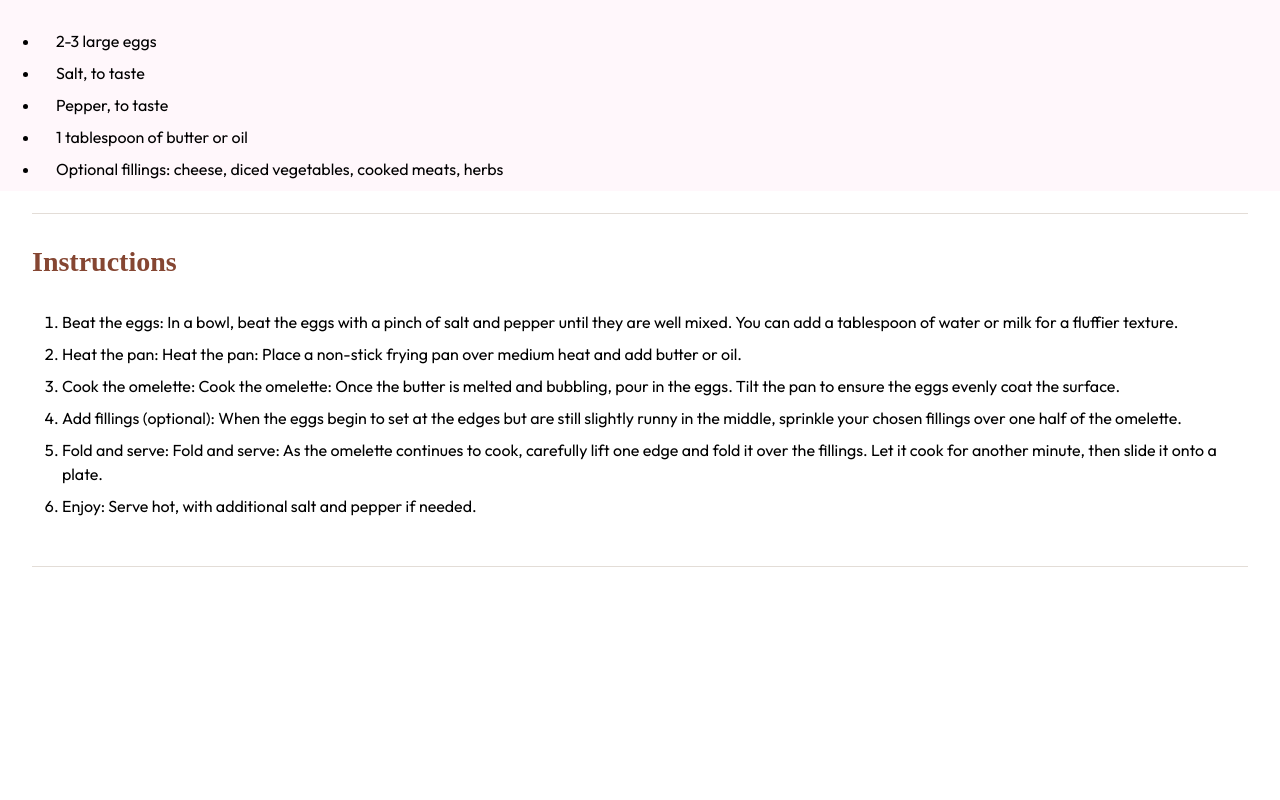
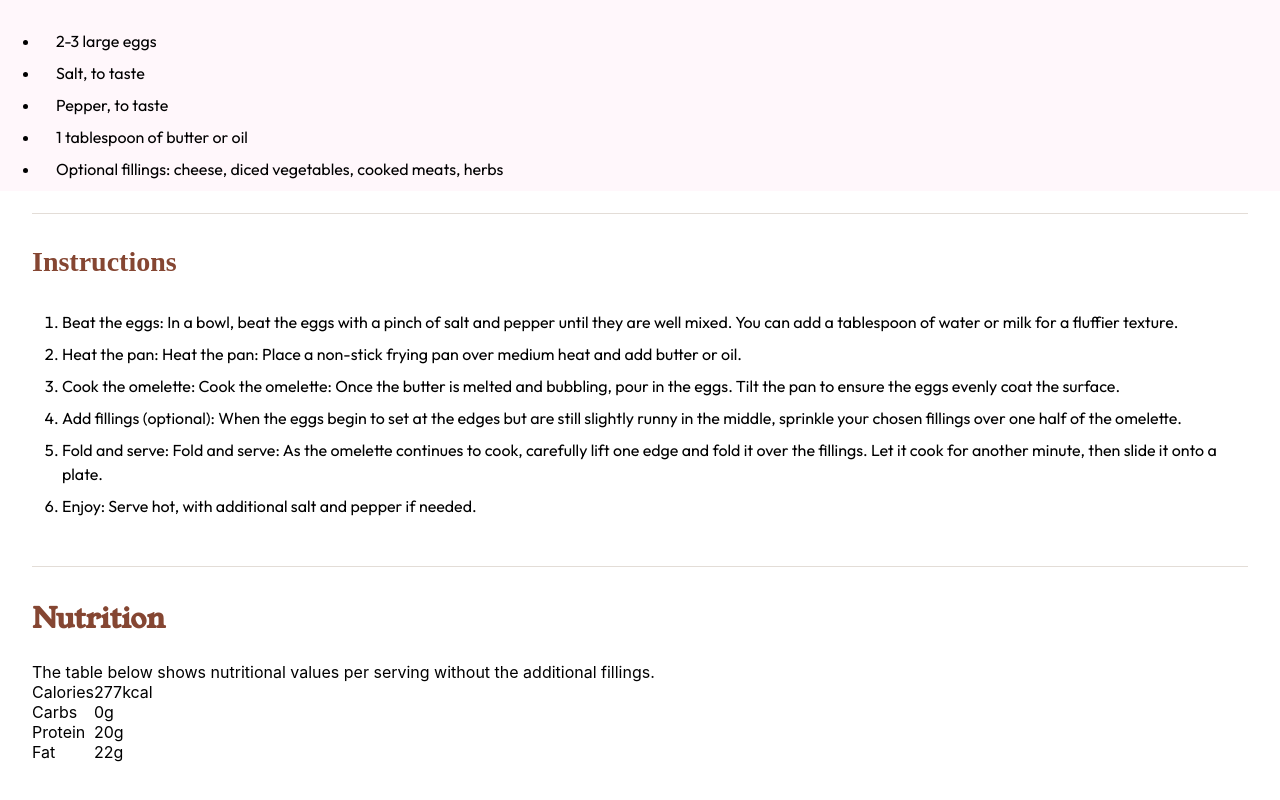
Before and after one commit to Oleksandr-Berd/recipe, a React (Create React App) app: page / in a window 1280 px wide. Shown: the part 609-1409 px from the top of the page. Before the commit the page ends 1176 px from the top, so only its background shows below. Built offline with nearby package versions, Linux system fonts and the light colour scheme.

Commit message:
proceeding nutrition table

```diff
--- a/src/App.tsx
+++ b/src/App.tsx
@@ -2,6 +2,7 @@ import * as SC from "./AppStyled"
 import Hero from "./components/Hero/Hero";
 import Ingredients from "./components/Ingredients/Ingredients";
 import Instructions from "./components/Instructions/Instructions";
+import Nutrition from "./components/Nutrition/Nutrition";
 import Preparation from "./components/Preparation/Preparation";
 function App() {
   return (
@@ -10,6 +11,7 @@ function App() {
      <Preparation/>
      <Ingredients/>
      <Instructions/>
+     <Nutrition/>
     </SC.AppCustom>
   );
 }
--- /dev/null
+++ b/src/components/Nutrition/Nutrition.tsx
@@ -0,0 +1,28 @@
+import * as SC from "./NutritionStyled"
+const Nutrition = () => {
+    return (
+      <SC.NutritionCon>
+        <SC.NutritionTitle>Nutrition</SC.NutritionTitle>
+        <p>
+          The table below shows nutritional values per serving without the
+          additional fillings.
+        </p>
+        <SC.NutritionListCon>
+          <ul>
+            <li>Calories</li>
+            <li>Carbs</li>
+            <li>Protein</li>
+            <li>Fat</li>
+          </ul>
+          <ul>
+            <li>277kcal</li>
+            <li>0g</li>
+            <li>20g</li>
+            <li>22g</li>
+          </ul>
+        </SC.NutritionListCon>
+      </SC.NutritionCon>
+    );
+}
+
+export default Nutrition;
--- /dev/null
+++ b/src/components/Nutrition/NutritionStyled.ts
@@ -0,0 +1,21 @@
+import styled from "styled-components";
+
+export const NutritionCon = styled.div`
+padding-left: 32px;
+padding-top: 32px;
+padding-right: 32px;
+padding-bottom: 40px;
+`;
+
+export const NutritionTitle = styled.h3`
+margin-bottom: 24px;
+
+  font-size: 28px;
+  font-family: "young-serif";
+  color: #854632;
+`;
+
+export const NutritionListCon = styled.div`
+display: flex;
+flex-direction: row;
+`
```
Also changed, not shown: src/components/Nutritions/Nutritions.tsx (deleted, +0 -7 lines).
